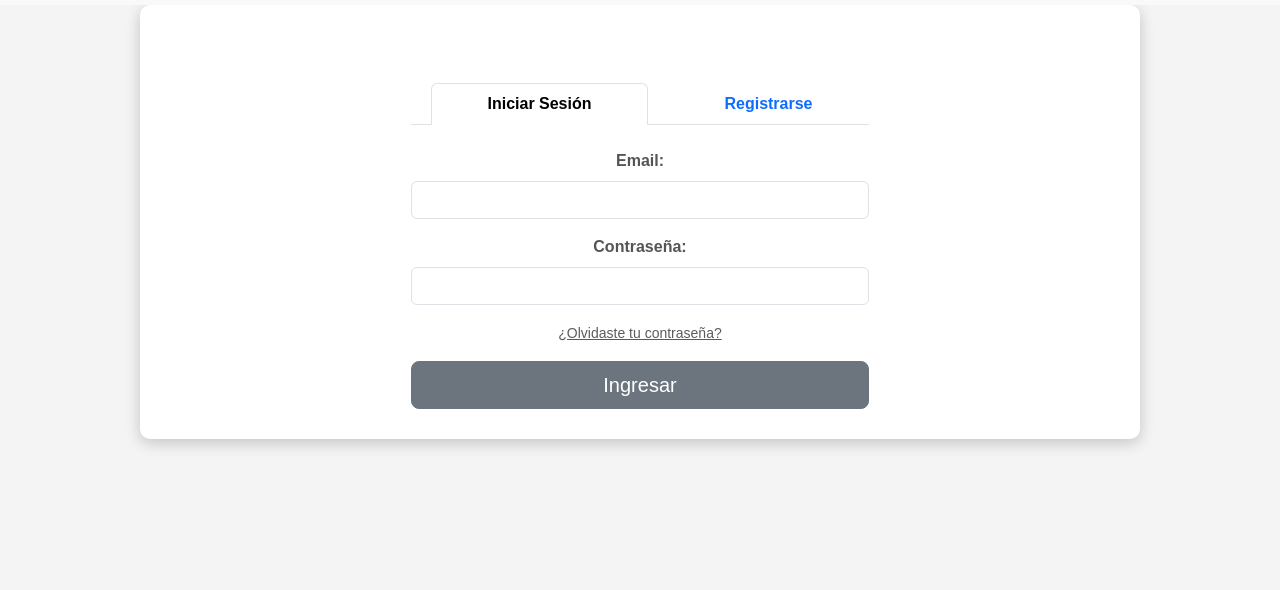
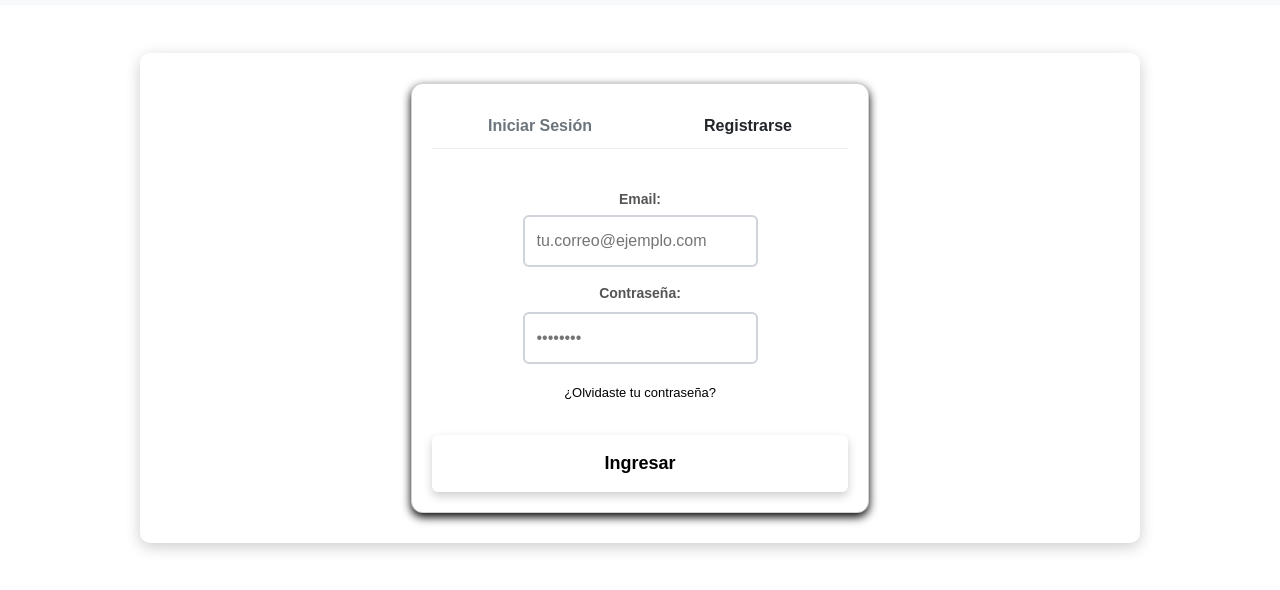
Before and after one commit to JoacoPotenzone/tp-final_ids, a plain HTML site: page frontend/pages/login.html in a window 1280 px wide. Shown: the part 52-642 px from the top of the page. Drawn offline with nearby package versions, Linux system fonts and the light colour scheme.

Commit message:
Mejorando el diseño de la página login, agregandole mejores estilos y un js.

```diff
--- a/frontend/pages/login.html
+++ b/frontend/pages/login.html
@@ -25,72 +25,57 @@
                 </div>
             </nav>
         </header>
-        <div class="container">
-            <div class="row justify-content-center mt-5">
+        <div class="container my-5 flex-grow-1">
+            <div class="row justify-content-center">
                 <div class="col-lg-6 col-md-8">
-                    <main>
-                        <ul class="nav nav-tabs nav-fill" id="myTab" role="tablist">
-                            <li class="nav-item" role="presentation">
-                                <button class="nav-link active" id="login-tab" data-bs-toggle="tab" data-bs-target="#login-panel" type="button" role="tab" aria-controls="login-panel" aria-selected="true">
-                                    Iniciar Sesión
-                                </button>
-                            </li>
-                            <li class="nav-item" role="presentation">
-                            <button class="nav-link" id="register-tab" data-bs-toggle="tab" data-bs-target="#register-panel" type="button" role="tab" aria-controls="register-panel" aria-selected="false">
-                                Registrarse
-                            </button>
-                            </li>
-                        </ul>
+                    <main class="card text-center">
+                        <div class="tabs">
+                            <button class="tab-button active" id="btn-login" onclick="showForm('login')">Iniciar Sesión</button>
+                            <button class="tab-button" id="btn-register" onclick="showForm('register')">Registrarse</button>
+                        </div>
                         <div class="tab-content" id="myTabContent">
                             <!-- form inicio de sesión -->
-                            <div class="tab-pane fade show active" id="login-panel" role="tabpanel" aria-labelledby="login-tab">
-                                <form action="/login" method="POST" class="mt-4">
+                                <form id="login-form" class="form-content active">
                                     <div class="mb-3">
-                                        <label for="loginEmail" class="form-label">Email:</label>
-                                        <input type="email" class="form-control" id="loginEmail" name="email" required>
+                                        <label for="email" >Email:</label>
+                                        <input type="email" id="email" name="email" required placeholder="tu.correo@ejemplo.com">
                                     </div>
                                     <div class="mb-3">
-                                        <label for="loginPassword" class="form-label">Contraseña:</label>
-                                        <input type="password" class="form-control" id="loginPassword" name="password" required>
+                                        <label for="password" class="form-label">Contraseña:</label>
+                                        <input type="password" id="password" name="password" required placeholder="••••••••">
                                     </div>
                                     <div class="text-center mb-3">
-                                        <a href="#" class="form-text">¿Olvidaste tu contraseña?</a>
+                                        <a href="#" class="forgot-password">¿Olvidaste tu contraseña?</a>
                                     </div>
                                     <div class="d-grid">
-                                    <button type="submit" class="btn btn-secondary btn-lg">Ingresar</button>
+                                    <button type="submit" class="btn btn-primary-dark">Ingresar</button>
                                     </div>
                                 </form>
-                            </div>
                             <!-- form registro -->
-                            <div class="tab-pane fade" id="register-panel" role="tabpanel" aria-labelledby="register-tab">
-                                <form action="/register" method="POST" class="mt-4">
-                                    <div class="mb-3">
-                                        <label for="regUsername" class="form-label">Nombre de Usuario:</label>
-                                        <input type="text" class="form-control" id="regUsername" name="username" required>
+                                <form id="register-form" class="form-content hidden">
+                                    <label for="regUsername">Nombre de Usuario:</label>
+                                    <input type="text" id="regUsername" name="username" required>
+
+                                    <label for="regEmail">Email:</label>
+                                    <input type="email" id="regEmail" name="email" required placeholder="tu.correo@ejemplo.com">
+
+                                    <label for="regPassword">Contraseña:</label>
+                                    <input type="password" id="regPassword" name="password" required placeholder="Crea una contraseña segura">
+
+                                    <div class="checkbox-container">
+                                        <input type="checkbox" id="termsCheck" required style="margin-right: 8px;">
+                                        <label for="termsCheck" style="margin-top: 10px; font-weight: normal; font-size: 14px; display: inline;">
+                                            Acepto los términos y condiciones
+                                        </label>
                                     </div>
-                                    <div class="mb-3">
-                                        <label for="regEmail" class="form-label">Email:</label>
-                                        <input type="email" class="form-control" id="regEmail" name="email" required>
-                                    </div>
-                                    <div class="mb-3">
-                                        <label for="regPassword" class="form-label">Contraseña:</label>
-                                        <input type="password" class="form-control" id="regPassword" name="password" required>
-                                    </div>
-                                    <div class="mb-3 form-check">
-                                        <input type="checkbox" class="form-check-input" id="termsCheck" required>
-                                        <label class="form-check-label" for="termsCheck">Acepto los términos y condiciones</label>
-                                    </div>
-                                    <div class="d-grid">
-                                        <button type="submit" class="btn btn-secondary btn-lg">Crear Cuenta</button>
-                                    </div>
+                                    <button type="submit" class="btn btn-primary-dark">Crear Cuenta</button>
                                 </form>
-                            </div>
                         </div>
                     </main>
                 </div>
             </div>
         </div>
-
         <script src="https://cdn.jsdelivr.net/npm/bootstrap@5.3.3/dist/js/bootstrap.bundle.min.js" integrity="sha384-YvpcrYf0tY3lHB60NNkmXc5s9fDVZLESaAA55NDzOxhy9GkcIdslK1eN7N6jIeHz" crossorigin="anonymous"></script>
+        <script src="../scripts/login.js"></script>
     </body>
 </html>
--- /dev/null
+++ b/frontend/scripts/login.js
@@ -0,0 +1,17 @@
+function showForm(formId) {
+    const loginForm = document.getElementById('login-form');
+    const registerForm = document.getElementById('register-form');
+    const loginTab = document.getElementById('btn-login');
+    const registerTab = document.getElementById('btn-register')
+    loginForm.classList.add('hidden');
+    registerForm.classList.add('hidden');
+    loginTab.classList.remove('active');
+    registerTab.classList.remove('active')
+    if (formId === 'login') {
+        loginForm.classList.remove('hidden');
+        loginTab.classList.add('active');
+    } else if (formId === 'register') {
+        registerForm.classList.remove('hidden');
+        registerTab.classList.add('active');
+    }
+}
--- a/frontend/styles/style.css
+++ b/frontend/styles/style.css
@@ -1,7 +1,13 @@
-
-:root{
-    --f-background-color: #ffffff;
-    --s-background-color: #efe4c7;
+/*VARIABLES*/
+:root {
+    --color-bg-page: #F7F7F7;
+    --color-bg-card: #FFFFFF;
+    --color-text-dark: #212529;
+    --color-text-black: #000000;
+    --color-text-medium: #6C757D;
+    --color-border: #CED4DA;
+    --color-button-base: #495057;
+    --color-button-hover: #343A40;
 }
 
 .nav-item {
@@ -13,7 +19,7 @@
 }
 body {
     font-family: Arial, sans-serif;
-    background-color: #f4f4f4;
+    background-color: var(--color-bg-card);
     margin: 0;
 }
 
@@ -84,13 +90,6 @@ label {
     text-align: center;
 }
 
-.container {
-    padding: 30px;
-    display: grid;
-    grid-template-columns: repeat(auto-fit,minmax(300px, lfr));
-    gap: 20px;
-
-}
 .card {
     background:white;
     padding: 20px;
@@ -111,7 +110,6 @@ label {
     box-shadow: 0 4px 10px black
 
 }
-
 footer{
     background:blue;
     color:white;
@@ -119,3 +117,111 @@ footer{
     padding: 15px;
     margin-top: 30px;
 }
+/* LOGIN y REGISTER */
+/* ----------------- */
+.form-card {
+    background-color: var(--color-bg-card);
+    padding: 40px;
+    border-radius: 12px;
+    width: 360px;
+    box-shadow: 0 15px 40px rgba(0, 0, 0, 0.08);
+    transition: box-shadow 0.3s ease;
+}
+.form-content {
+    padding-top: 20px;
+    display: flex;
+    flex-direction: column;
+}
+.form-content.hidden {
+    display: none;
+}
+.tabs {
+    display: flex;
+    margin-bottom: 20px;
+    border-bottom: 1px solid #ECEFF1;
+}
+.tab-button {
+    flex-grow: 1;
+    padding: 10px 15px;
+    cursor: pointer;
+    border: none;
+    background: transparent;
+    font-size: 16px;
+    font-weight: 600;
+    color: var(--color-text-dark);
+    transition: color 0.3s, background-color 0.3s, border-bottom 0.3s;
+}
+.tab-button.active {
+    color: var(--color-text-medium);
+    border-bottom: 3px solid var(--color-primary-dark);
+    background-color: var(--color-primary-base);
+}
+.tab-button:not(.active):hover {
+    color: var(--color-text-dark);
+    background-color: var(--color-text-medium);
+}
+label {
+    margin-bottom: 5px;
+    font-size: 14px;
+    font-weight: 600;
+}
+input {
+    padding: 12px;
+    border: 2px solid var(--color-border);
+    border-radius: 6px;
+    font-size: 16px;
+    transition: border-color 0.3s, box-shadow 0.3s;
+}
+input:focus {
+    border-color: var(--color-primary-dark);
+    outline: none;
+    box-shadow: 0 0 0 2px rgba(33, 37, 41, 0.1);
+}
+.forgot-password {
+    align-self: flex-end;
+    margin-top: 10px;
+    font-size: 13px;
+    color: var(--color-text-black);
+    text-decoration: none;
+    transition: color 0.3s, text-decoration 0.3s;
+}
+.forgot-password:hover {
+    color: var(--color-text-dark);
+    text-decoration: underline;
+}
+.btn {
+    margin-top: 15px;
+    padding: 15px;
+    border-radius: 6px;
+    font-size: 18px;
+    font-weight: 700;
+    cursor: pointer;
+    transition: background-color 0.3s ease, transform 0.3s ease, box-shadow 0.3s ease, border-color 0.3s ease;
+}
+.btn-primary-dark {
+    border: none;
+    background-color: var(--color-primary-dark);
+    color: var(--color-text-black);
+    box-shadow: 0 4px 10px rgba(0, 0, 0, 0.2);
+}
+.btn-primary-dark:hover {
+    background-color: #000000;
+    transform: translateY(-2px);
+    box-shadow: 0 8px 15px rgba(0, 0, 0, 0.3);
+}
+.checkbox-container{
+    margin-top: 15px;
+    display: inline;
+    justify-content: center;
+}
+.checkbox-container label{
+    margin-top: 10px;
+    font-weight: normal;
+    font-size: 14px;
+    display: inline;
+}
+.checkbox-container label:hover{
+    color: var(--color-text-dark);
+    text-decoration: underline;
+}
+/*------------------------*/
```
